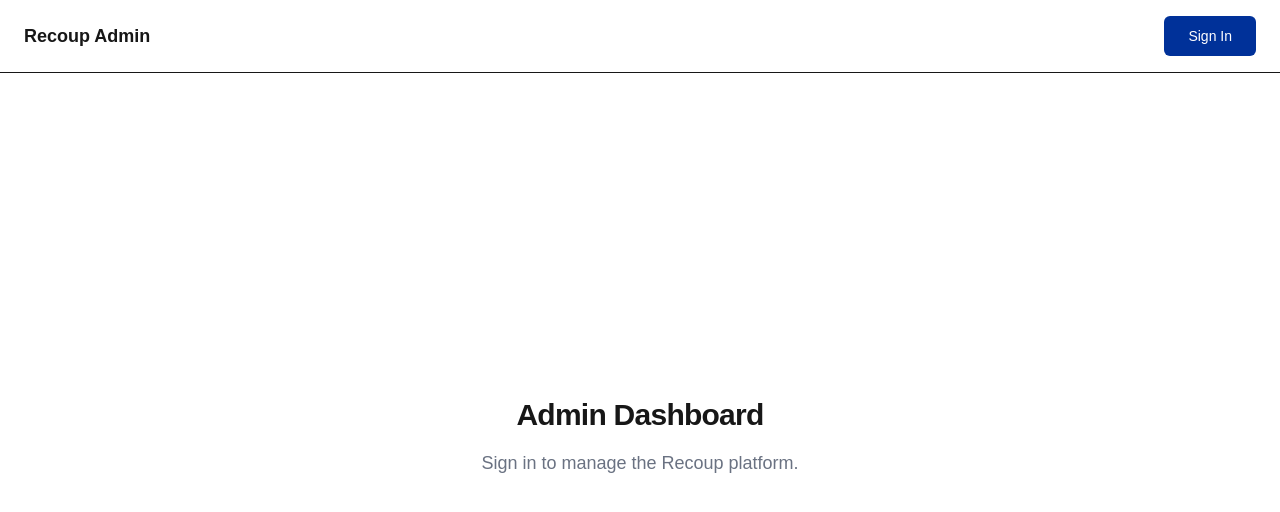
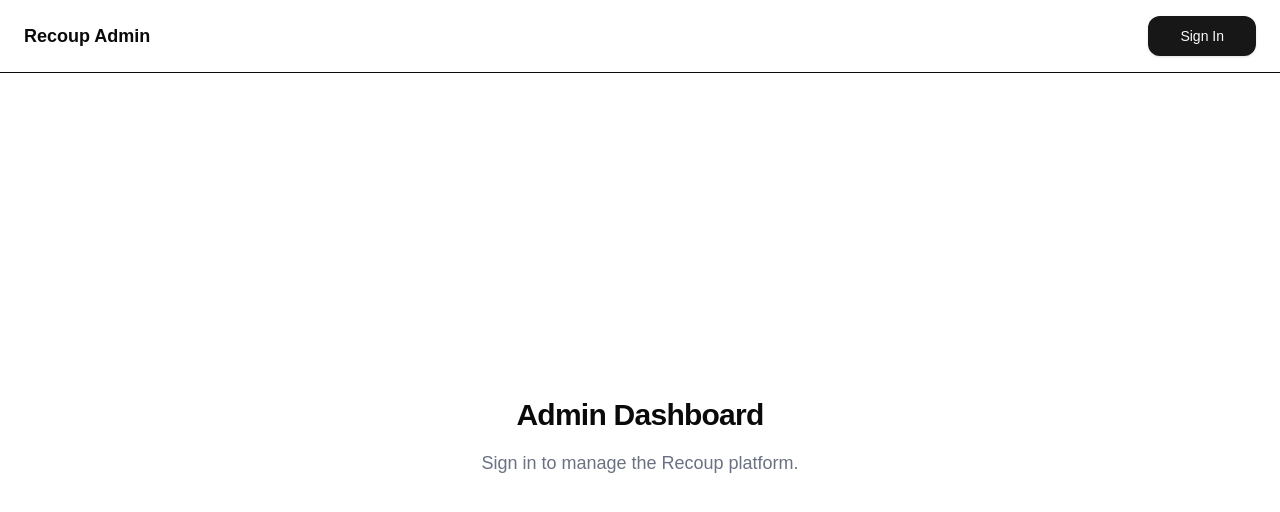
Before and after one commit to recoupable/admin, a Next.js app: page / in a window 1280 px wide. Shown: the top 512 px of the page. Built offline with nearby package versions, Linux system fonts and the light colour scheme; no server answers.

Commit message:
agent: address feedback

```diff
--- a/app/globals.css
+++ b/app/globals.css
@@ -2,13 +2,31 @@
 
 :root {
   --background: #ffffff;
-  --foreground: #171717;
+  --foreground: #0a0a0a;
+  --primary: #171717;
+  --primary-foreground: #fafafa;
+  --muted: #f5f5f5;
+  --muted-foreground: #737373;
+  --accent: #f5f5f5;
+  --accent-foreground: #171717;
+  --border: #e5e5e5;
+  --input: #e5e5e5;
+  --ring: #0a0a0a;
 }
 
 @media (prefers-color-scheme: dark) {
   :root {
     --background: #0a0a0a;
-    --foreground: #ededed;
+    --foreground: #fafafa;
+    --primary: #fafafa;
+    --primary-foreground: #171717;
+    --muted: #262626;
+    --muted-foreground: #a3a3a3;
+    --accent: #262626;
+    --accent-foreground: #fafafa;
+    --border: #262626;
+    --input: #262626;
+    --ring: #d4d4d4;
   }
 }
 
@@ -17,3 +35,17 @@
   color: var(--foreground);
   font-family: Arial, Helvetica, sans-serif;
 }
+
+@theme inline {
+  --color-background: var(--background);
+  --color-foreground: var(--foreground);
+  --color-primary: var(--primary);
+  --color-primary-foreground: var(--primary-foreground);
+  --color-muted: var(--muted);
+  --color-muted-foreground: var(--muted-foreground);
+  --color-accent: var(--accent);
+  --color-accent-foreground: var(--accent-foreground);
+  --color-border: var(--border);
+  --color-input: var(--input);
+  --color-ring: var(--ring);
+}
--- a/components/LoginButton.tsx
+++ b/components/LoginButton.tsx
@@ -8,12 +8,12 @@
   if (authenticated) {
     return (
       <div className="flex items-center gap-3">
-        <span className="text-sm text-gray-600">
+        <span className="text-sm text-muted-foreground">
           {user?.email?.address ?? "Signed in"}
         </span>
         <button
           onClick={logout}
-          className="rounded-md border border-gray-300 px-4 py-2 text-sm font-medium text-gray-700 transition-colors hover:bg-gray-50"
+          className="inline-flex items-center justify-center rounded-xl border border-input bg-background px-4 py-2 text-sm font-medium shadow-sm transition-colors hover:bg-accent hover:text-accent-foreground focus-visible:outline-none focus-visible:ring-1 focus-visible:ring-ring"
         >
           Sign Out
         </button>
@@ -24,7 +24,7 @@
   return (
     <button
       onClick={login}
-      className="rounded-md bg-[#003199] px-6 py-2.5 text-sm font-medium text-white transition-colors hover:bg-[#002577]"
+      className="inline-flex items-center justify-center rounded-xl bg-primary px-8 py-2.5 text-sm font-medium text-primary-foreground shadow transition-colors hover:bg-primary/90 focus-visible:outline-none focus-visible:ring-1 focus-visible:ring-ring"
     >
       Sign In
     </button>
```
Also changed, not shown: public/Recoup_Icon_Wordmark_Black.svg (added).
